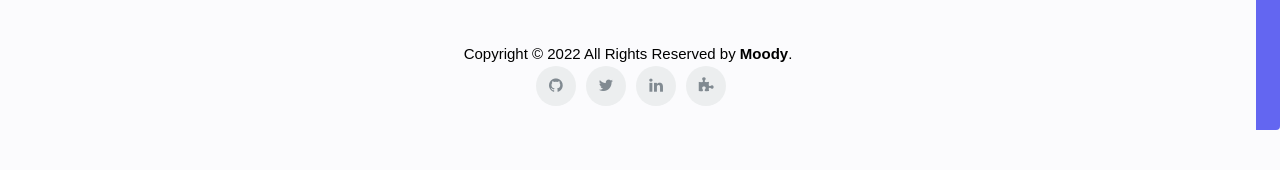
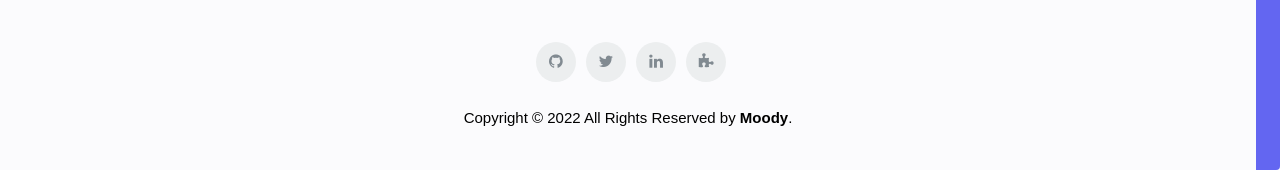
Before and after one commit to Susmita-Dey/Moody-website, a plain HTML site: page index.html in a window 1280 px wide. Shown: the part 3562-3732 px from the top of the page. Before the commit the page ends 3692 px from the top, so only its background shows below. Drawn offline with nearby package versions, Linux system fonts and the light colour scheme.

Commit message:
upd footer section

```diff
--- a/index.html
+++ b/index.html
@@ -308,12 +308,6 @@
     <div class="site-footer">
   <div class="container">
     <div class="row">
-      <div class="col-md-8 col-sm-6 col-xs-12">
-        <p class="copyright-text">Copyright &copy; 2022 All Rights Reserved by
-     <a href="moodyextension@gmail.com"><b>Moody</b></a>.
-        </p>
-      </div>
-
       <div class="col-md-4 col-sm-6 col-xs-12">
         <ul class="social-icons">
           <li><a class="github" href="https://github.com/Susmita-Dey/Moody-website"><i class="fa fa-github"></i></a></li>
@@ -321,6 +315,11 @@
           <li><a class="linkedin" href="https://www.linkedin.com/in/moody-extension-8a3529252/"><i class="fa fa-linkedin"></i></a></li>
           <li><a class="extensiontarget" href="https://github.com/Susmita-Dey/Moody"><i class="fa fa-puzzle-piece"></i></a></li>
         </ul>
+      </div>
+      <div class="col-md-8 col-sm-6 col-xs-12">
+        <p class="copyright-text">Copyright &copy; 2022 All Rights Reserved by
+     <a href="moodyextension@gmail.com"><b>Moody</b></a>.
+        </p>
       </div>
     </div>
   </div>
--- a/style.css
+++ b/style.css
@@ -564,7 +564,7 @@ background-size:100%;
 }
 .copyright-text
 {
-  margin:0
+  margin:20px;
 }
 @media (max-width:991px)
 {
```
